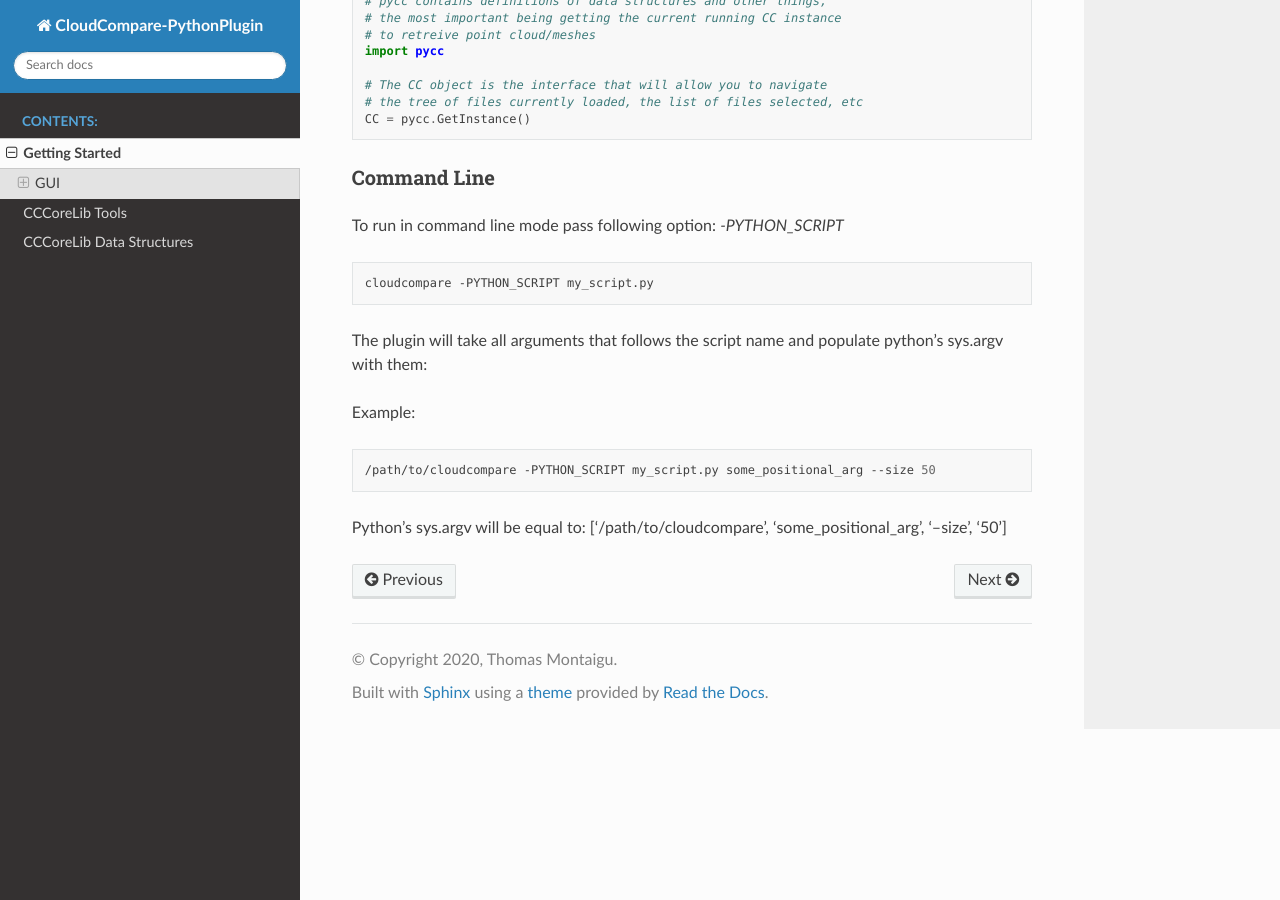
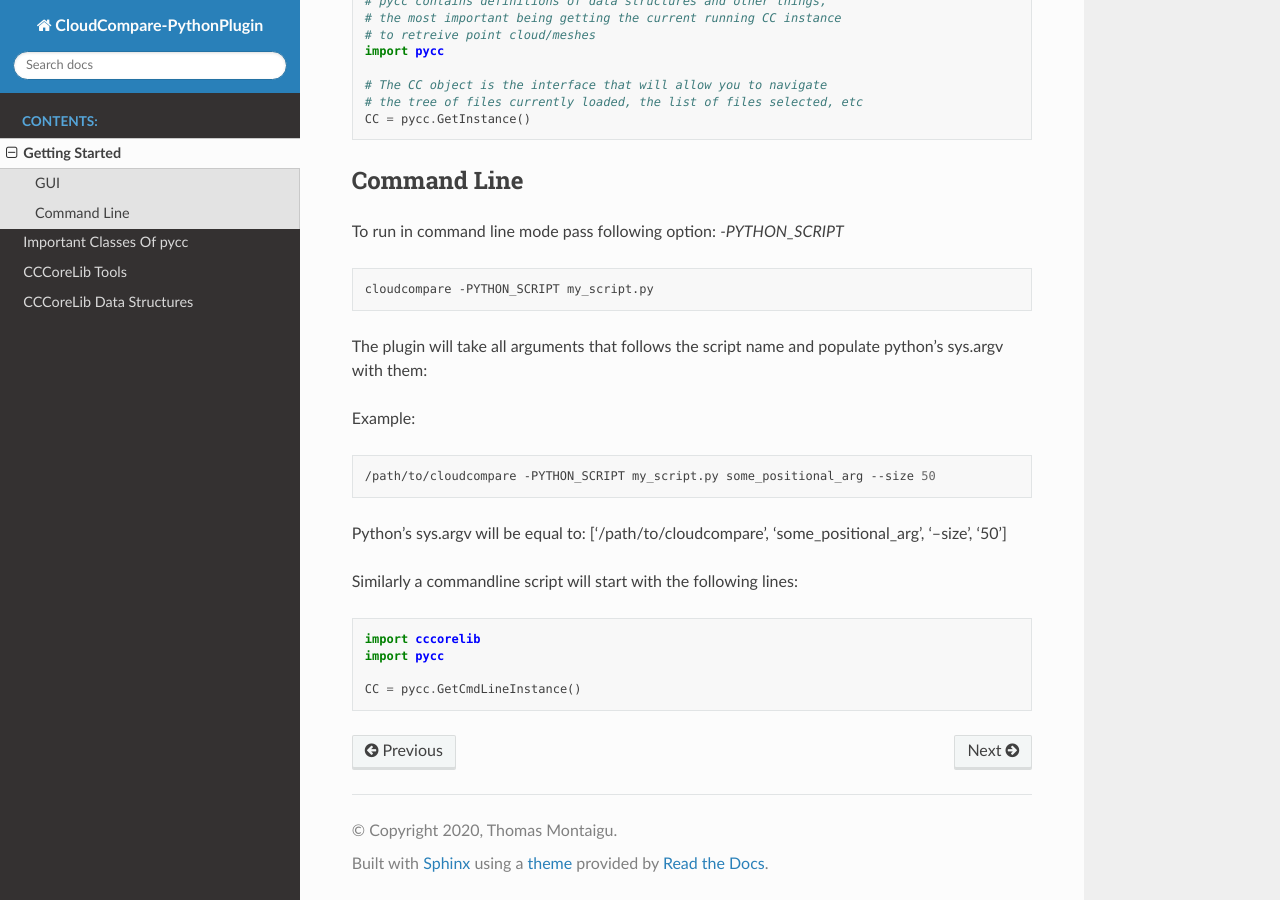
Before and after one commit to tmontaigu/CloudCompare-PythonRuntime, a Sphinx documentation site: the page built from docs/getting_started.rst, in a window 1280 px wide and 900 px high, scrolled down 960 px. Built offline with Sphinx 7.4.7 and the Read the Docs theme 2.0.0, drawn with Linux system fonts in a browser that asks for light colours.

Commit message:
just add thing to prove importing pycc to generate doc works

```diff
--- a/docs/getting_started.rst
+++ b/docs/getting_started.rst
@@ -44,8 +44,10 @@ functions and data-structures of cloudcompare:
     CC = pycc.GetInstance()
 
 
+
 Command Line
-____________
+------------
+
 
 To run in command line mode pass following option: `-PYTHON_SCRIPT`
 
@@ -65,3 +67,13 @@ Example:
 
 Python's sys.argv will be equal to:
 ['/path/to/cloudcompare', 'some_positional_arg', '--size', '50']
+
+
+Similarly a commandline script will start with the following lines:
+
+.. code:: Python
+
+    import cccorelib
+    import pycc
+
+    CC = pycc.GetCmdLineInstance()
--- a/docs/index.rst
+++ b/docs/index.rst
@@ -11,6 +11,7 @@ Welcome to CloudCompare's Python plugin
    :caption: Contents:
 
    getting_started
+   pycc_important_classes
    tools
    data_structures
 
--- /dev/null
+++ b/docs/pycc_important_classes.rst
@@ -0,0 +1,11 @@
+Important Classes Of pycc
+=========================
+
+
+.. autoclass:: pycc.ccPythonInstance
+   :members:
+   :undoc-members:
+
+.. autoclass:: pycc.ccCommandLineInterface
+   :members:
+   :undoc-members:
```
